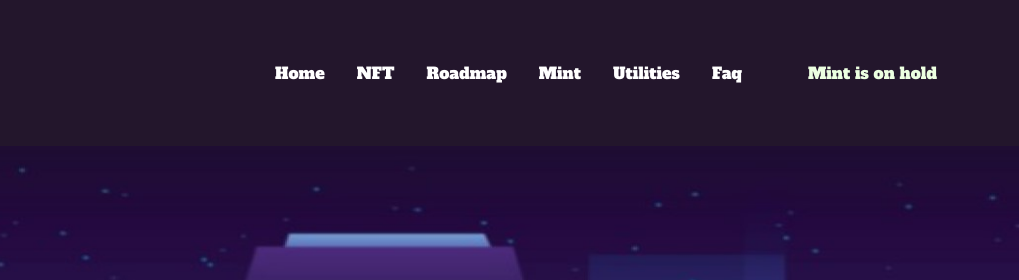
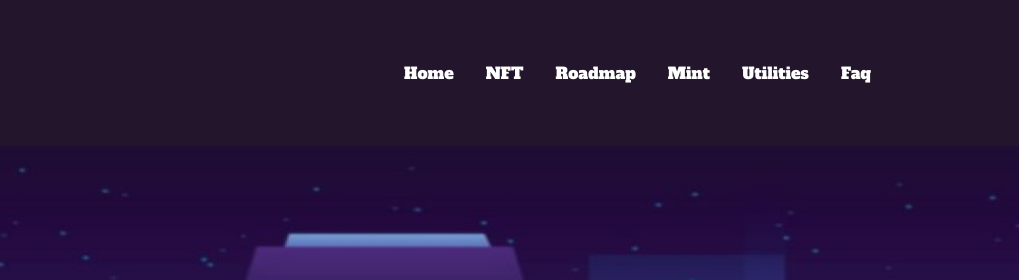
Before and after one commit to alanhamid/camel-jockey-club-master, a plain HTML site: page index.html in a window 1280 px wide. Shown: the top 280 px of the page, 261-1280 px from the left. Drawn offline with Linux system fonts and the light colour scheme.

Commit message:
Update index.html

```diff
--- a/index.html
+++ b/index.html
@@ -51,7 +51,7 @@
                     <div class="social-btns">
 
                       <!-- <a href="https://jocular-truffle-c2a066.netlify.app/" class="default-btn" target="_blank"> -->
-                            <span>Mint is on hold</span>
+                           <!-- <span>Mint is on hold</span> -->
                         </a>
                     </div>
 
```
